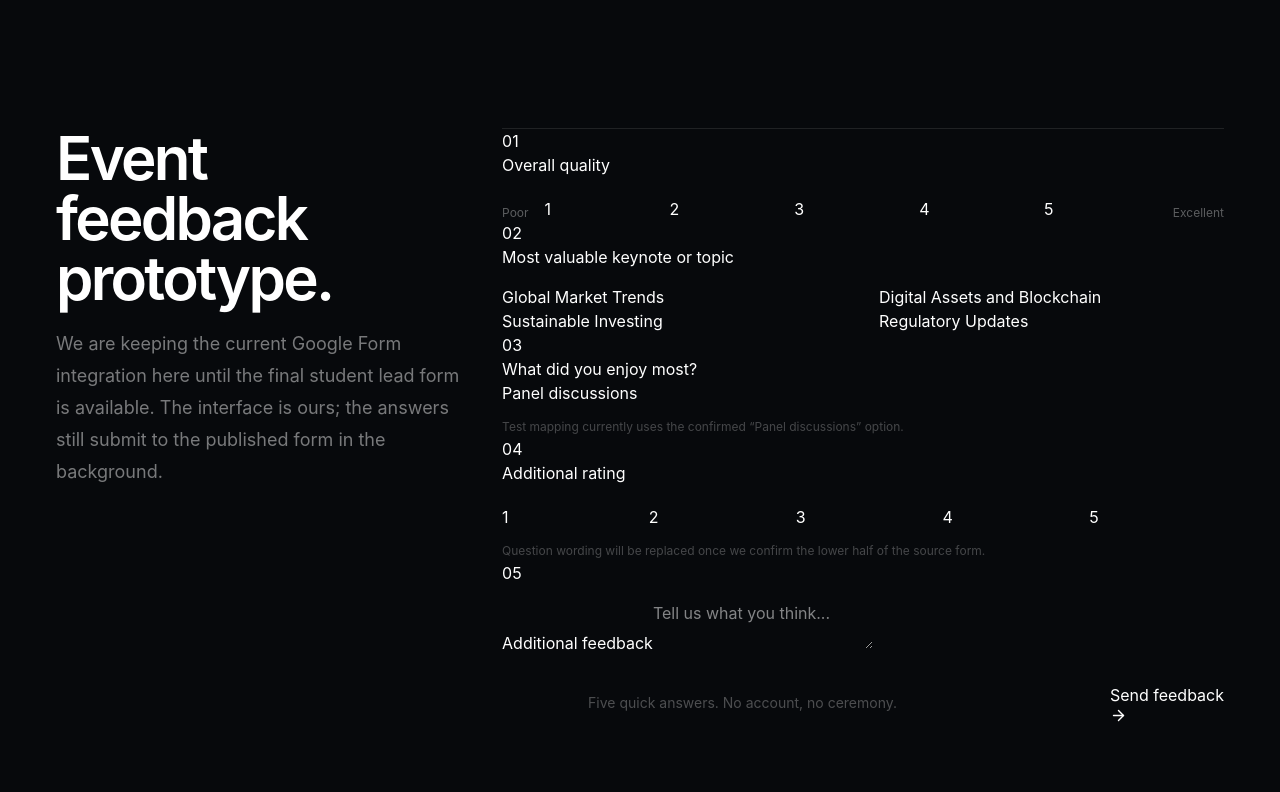
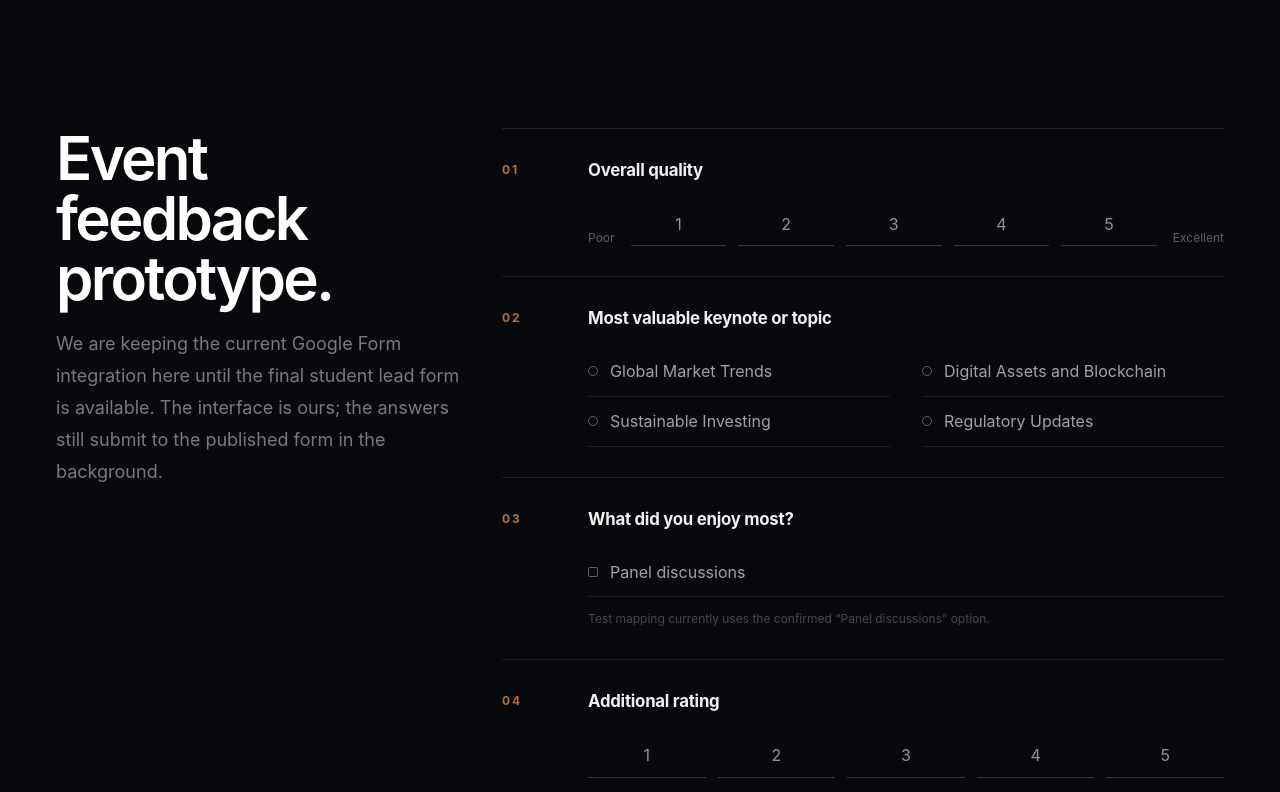
Before and after one commit to m4rkovic/presentation, a React (Vite) app: page / in a window 1280 px wide. Shown: the part 9980-10772 px from the top of the page. Built offline with nearby package versions, Linux system fonts and the light colour scheme.

Commit message:
Style feedback form as minimal editorial questionnaire

```diff
--- a/src/index.css
+++ b/src/index.css
@@ -150,41 +150,149 @@ textarea.field {
 }
 
 
-.survey-choice,
-.survey-option {
+.feedback-row {
+  display: grid;
+  grid-template-columns: 1fr;
+  gap: 12px;
+  border-bottom: 1px solid rgba(255,255,255,.09);
+  padding: 28px 0;
+}
+
+.feedback-index {
+  font-size: .75rem;
+  line-height: 1rem;
+  font-weight: 700;
+  letter-spacing: .16em;
+  color: rgba(247,149,84,.72);
+}
+
+.feedback-title {
+  font-size: 1.05rem;
+  line-height: 1.4;
+  font-weight: 650;
+  letter-spacing: -.015em;
+  color: rgba(255,255,255,.94);
+}
+
+.survey-scale {
   display: block;
   cursor: pointer;
 }
 
-.survey-choice-box,
-.survey-option > span {
+.survey-scale > span {
+  display: grid;
+  min-height: 44px;
+  place-items: center;
+  border-bottom: 1px solid rgba(255,255,255,.18);
+  color: rgba(255,255,255,.56);
+  transition: border-color .2s ease, color .2s ease, background .2s ease;
+}
+
+.survey-scale input:checked + span {
+  border-color: #f79554;
+  background: rgba(247,149,84,.08);
+  color: #fff;
+}
+
+.survey-line {
   display: flex;
+  min-height: 50px;
+  cursor: pointer;
+  align-items: center;
+  gap: 12px;
+  border-bottom: 1px solid rgba(255,255,255,.09);
+  color: rgba(255,255,255,.62);
+  transition: color .2s ease, border-color .2s ease;
+}
+
+.survey-line-dot {
+  display: block;
+  width: 10px;
+  height: 10px;
+  flex: 0 0 auto;
+  border: 1px solid rgba(255,255,255,.34);
+  border-radius: 999px;
+  transition: border-color .2s ease, background .2s ease, transform .2s ease;
+}
+
+.survey-line-square {
+  border-radius: 2px;
+}
+
+.survey-line input:checked + .survey-line-dot {
+  border-color: #f79554;
+  background: #f79554;
+  transform: scale(1.12);
+}
+
+.survey-line:has(input:checked) {
+  border-color: rgba(247,149,84,.45);
+  color: #fff;
+}
+
+.feedback-textarea {
+  width: 100%;
+  min-height: 104px;
+  resize: vertical;
+  border: 0;
+  border-bottom: 1px solid rgba(255,255,255,.16);
+  background: transparent;
+  padding: 12px 0 14px;
+  color: #fff;
+  outline: none;
+  transition: border-color .2s ease;
+}
+
+.feedback-textarea::placeholder {
+  color: rgba(255,255,255,.28);
+}
+
+.feedback-textarea:focus {
+  border-color: #f79554;
+}
+
+.feedback-submit {
+  display: inline-flex;
   min-height: 52px;
   align-items: center;
   justify-content: center;
-  border: 1px solid rgba(255,255,255,.10);
-  border-radius: 14px;
-  background: rgba(255,255,255,.035);
-  padding: 0 14px;
-  color: rgba(255,255,255,.72);
-  transition: border-color .2s ease, background .2s ease, color .2s ease, transform .2s ease;
+  gap: 10px;
+  border: 1px solid rgba(247,149,84,.62);
+  border-radius: 999px;
+  background: transparent;
+  padding: 0 22px;
+  color: #f79554;
+  font-weight: 650;
+  cursor: pointer;
+  transition: background .2s ease, color .2s ease, transform .2s ease;
 }
 
-.survey-option > span {
-  justify-content: flex-start;
-}
+@media (min-width: 768px) {
+  .feedback-row {
+    grid-template-columns: 62px 1fr;
+    gap: 24px;
+    padding: 30px 0;
+  }
 
-.survey-choice input:checked + .survey-choice-box,
-.survey-option input:checked + span {
-  border-color: rgba(247,149,84,.85);
-  background: rgba(247,149,84,.16);
-  color: #fff;
+  .feedback-index {
+    padding-top: 3px;
+  }
 }
 
 @media (hover: hover) {
-  .survey-choice:hover .survey-choice-box,
-  .survey-option:hover > span {
-    border-color: rgba(247,149,84,.45);
+  .survey-scale:hover > span {
+    border-color: rgba(247,149,84,.55);
+    color: #fff;
+  }
+
+  .survey-line:hover {
+    border-color: rgba(255,255,255,.22);
+    color: #fff;
+  }
+
+  .feedback-submit:hover {
+    background: #f79554;
+    color: #07090c;
     transform: translateY(-1px);
   }
 }
```
